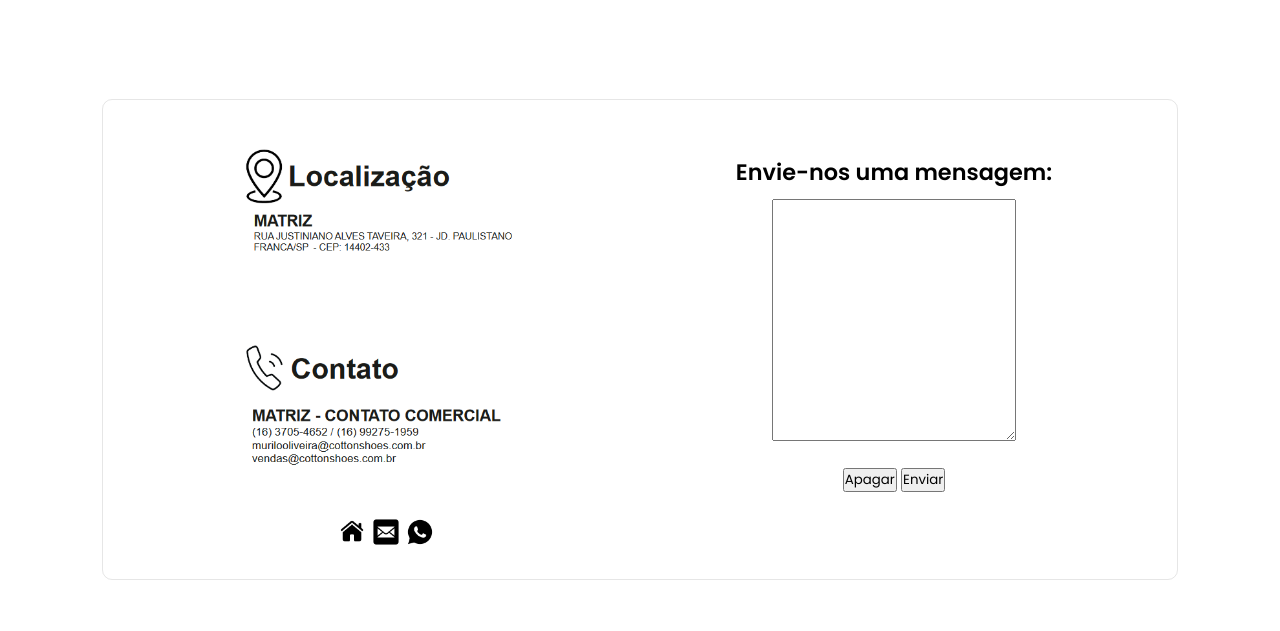
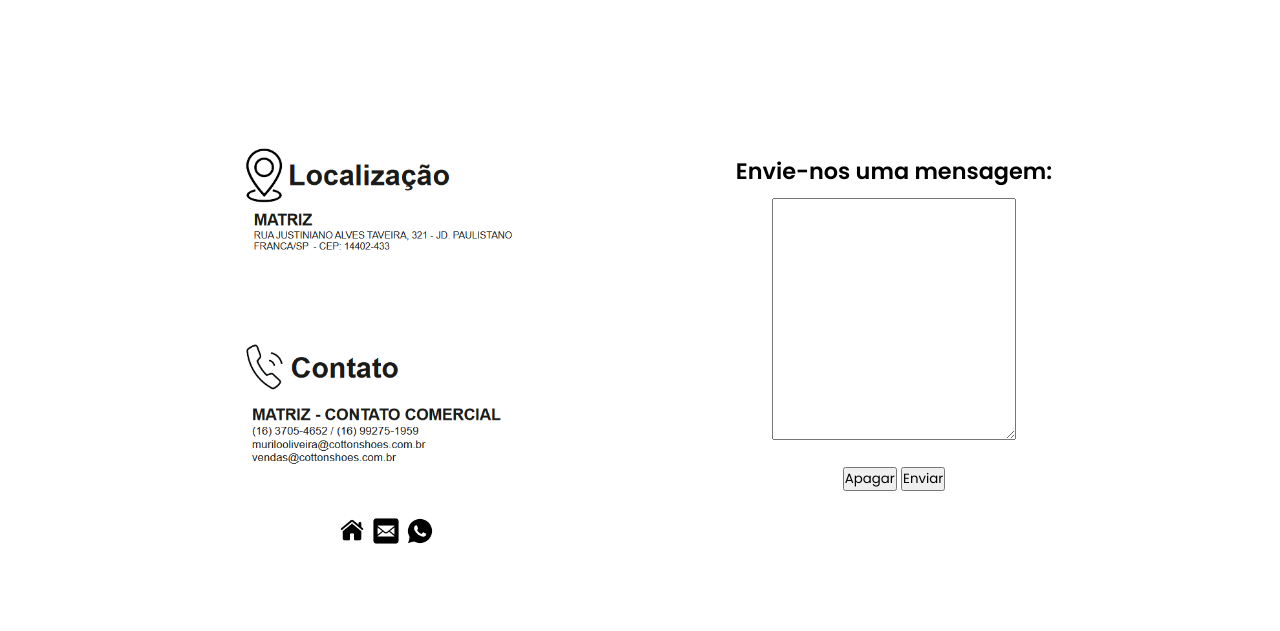
Before and after one commit to lucastristaooo/Cotton-Shoes, a plain HTML site: page indexpt.html in a window 1280 px wide. Shown: the part 4666-5297 px from the top of the page. Drawn offline with Linux system fonts and the light colour scheme.

Commit message:
Cotton Shoes

```diff
--- a/style.css
+++ b/style.css
@@ -287,7 +287,6 @@ iframe{
     width: 300px;
 }
 .contato{
-    border: 1px solid rgba(128, 128, 128, 0.2);
     margin: auto;
     border-radius: 10px;
     padding: 25px;
```
